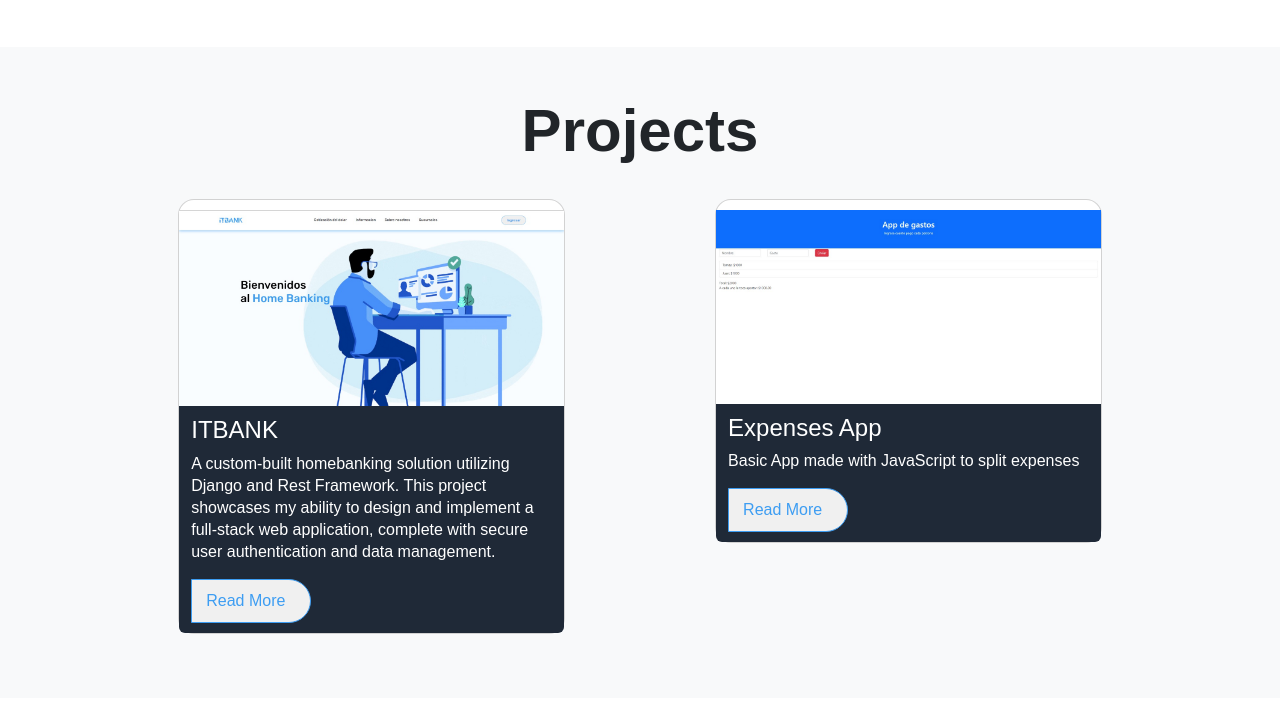
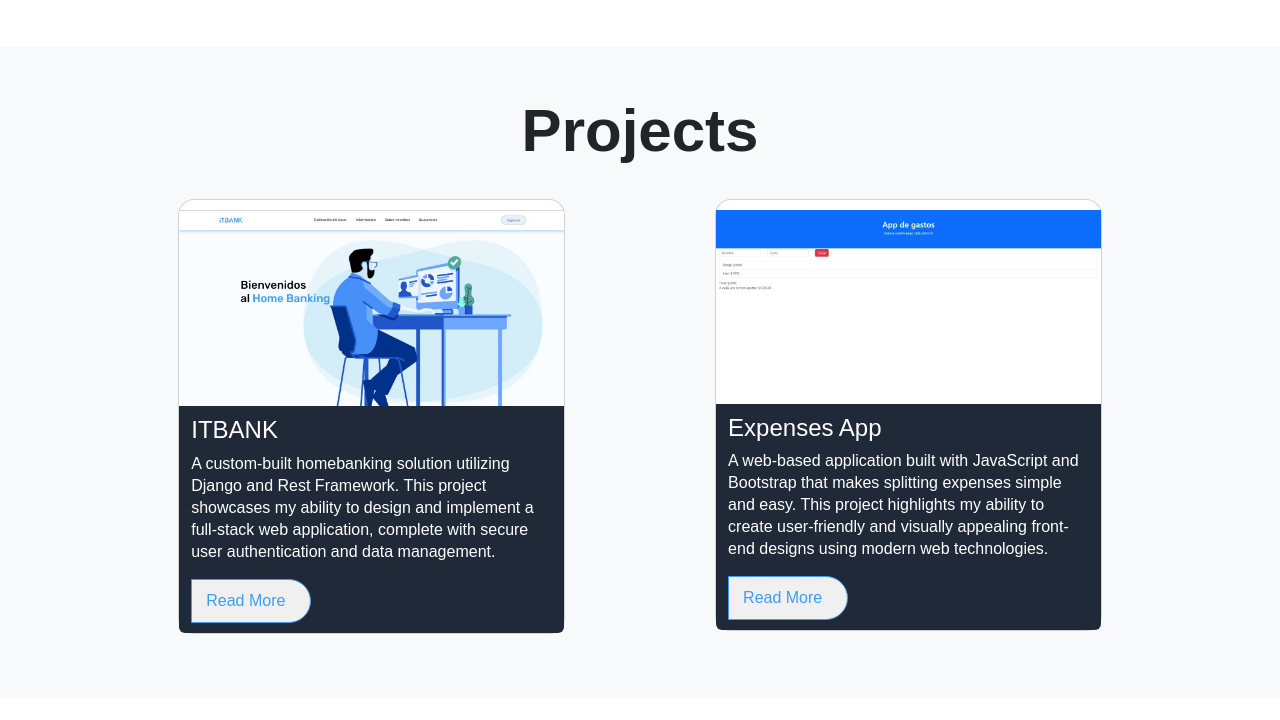
Before and after one commit to Tallami/CV, a plain HTML site: page index.html in a window 1280 px wide. Shown: the part 1943-2663 px from the top of the page. Drawn offline with nearby package versions, Linux system fonts and the light colour scheme; a web font is replaced by a local one.

Commit message:
Update index.html

```diff
--- a/index.html
+++ b/index.html
@@ -217,7 +217,7 @@
                 <div class="tx container container-p ml-4 rounded-bottom">
                   <h4 class="text-white">Expenses App</h4>
                   <p class="card-text text-white fs-6 p-0">
-                    Basic App made with JavaScript to split expenses
+                    A web-based application built with JavaScript and Bootstrap that makes splitting expenses simple and easy. This project highlights my ability to create user-friendly and visually appealing front-end designs using modern web technologies.
                   </p>
                   <a
                     href="https://tallami.github.io/App-Gastos/"
```
